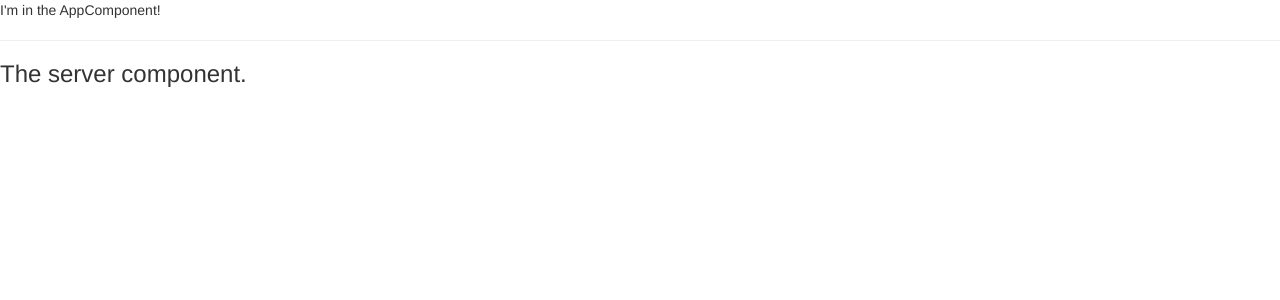
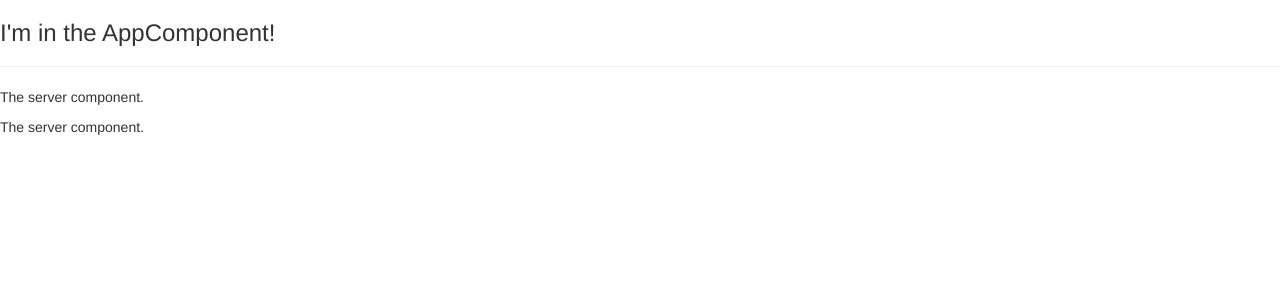
Before and after one commit to peterburdette/angular-complete-guide, an Angular app in the folder 01-getting-started/: page / in a window 1280 px wide. Shown: the top 300 px of the page. Built offline with nearby package versions, Linux system fonts and the light colour scheme.

Commit message:
created a new component using the CLI and nested server within the servers component

```diff
--- a/01-getting-started/src/app/app.component.html
+++ b/01-getting-started/src/app/app.component.html
@@ -1,3 +1,3 @@
-<p>I'm in the AppComponent!</p>
+<h3>I'm in the AppComponent!</h3>
 <hr />
-<app-server></app-server>
+<app-servers></app-servers>
--- a/01-getting-started/src/app/app.module.ts
+++ b/01-getting-started/src/app/app.module.ts
@@ -4,9 +4,10 @@ import { BrowserModule } from '@angular/platform-browser';
 
 import { AppComponent } from './app.component';
 import { ServerComponent } from './server/server.component';
+import { ServersComponent } from './servers/servers.component';
 
 @NgModule({
-  declarations: [AppComponent, ServerComponent],
+  declarations: [AppComponent, ServerComponent, ServersComponent],
   imports: [BrowserModule, FormsModule],
   providers: [],
   bootstrap: [AppComponent],
--- a/01-getting-started/src/app/server/server.component.html
+++ b/01-getting-started/src/app/server/server.component.html
@@ -1 +1 @@
-<h3>The server component.</h3>
+<p>The server component.</p>
--- /dev/null
+++ b/01-getting-started/src/app/servers/servers.component.html
@@ -0,0 +1,2 @@
+<app-server></app-server>
+<app-server></app-server>
--- /dev/null
+++ b/01-getting-started/src/app/servers/servers.component.ts
@@ -0,0 +1,15 @@
+import { Component, OnInit } from '@angular/core';
+
+@Component({
+  selector: 'app-servers',
+  templateUrl: './servers.component.html',
+  styleUrls: ['./servers.component.css']
+})
+export class ServersComponent implements OnInit {
+
+  constructor() { }
+
+  ngOnInit(): void {
+  }
+
+}
```
Also changed, not shown: 01-getting-started/src/app/servers/servers.component.css (added).
